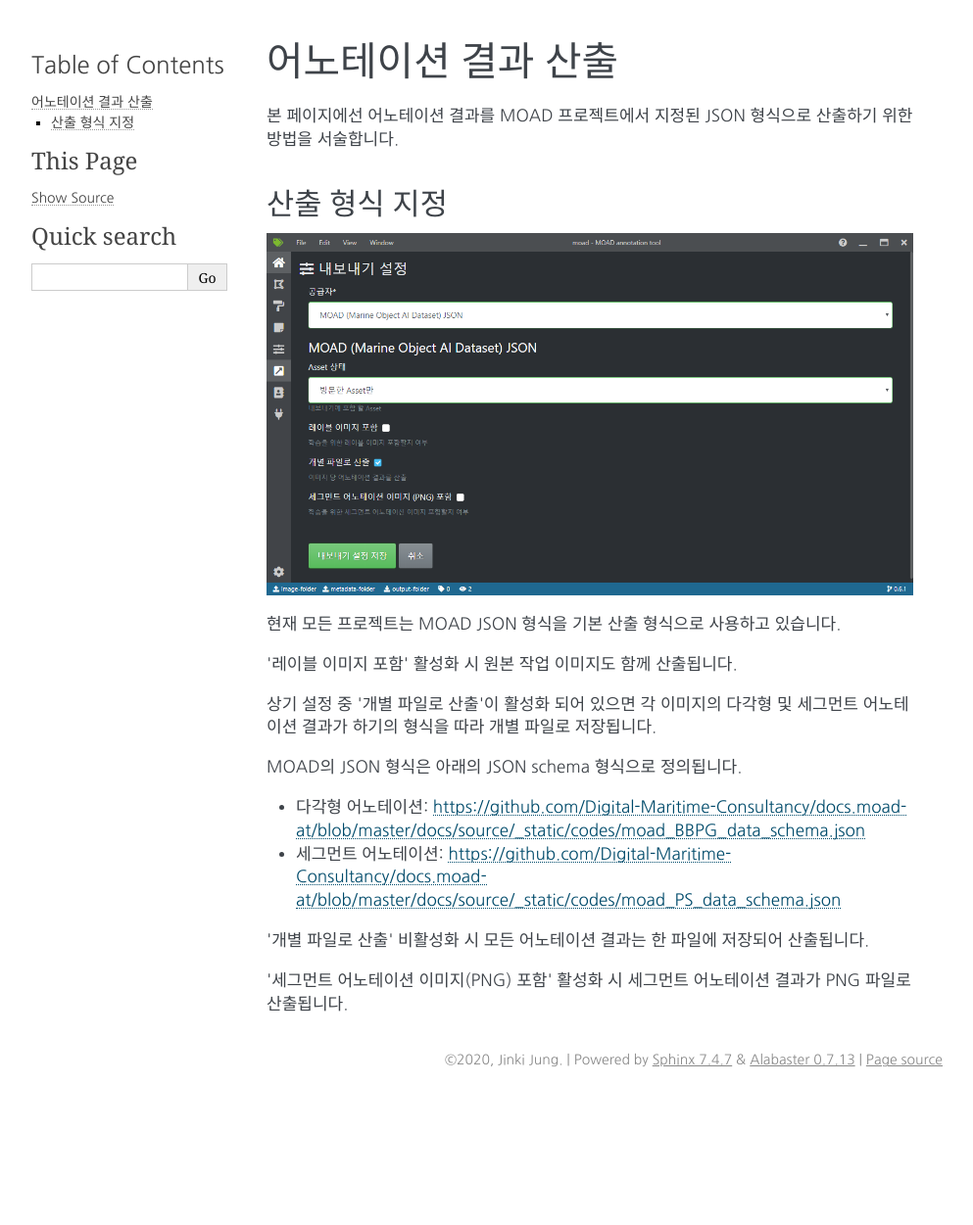
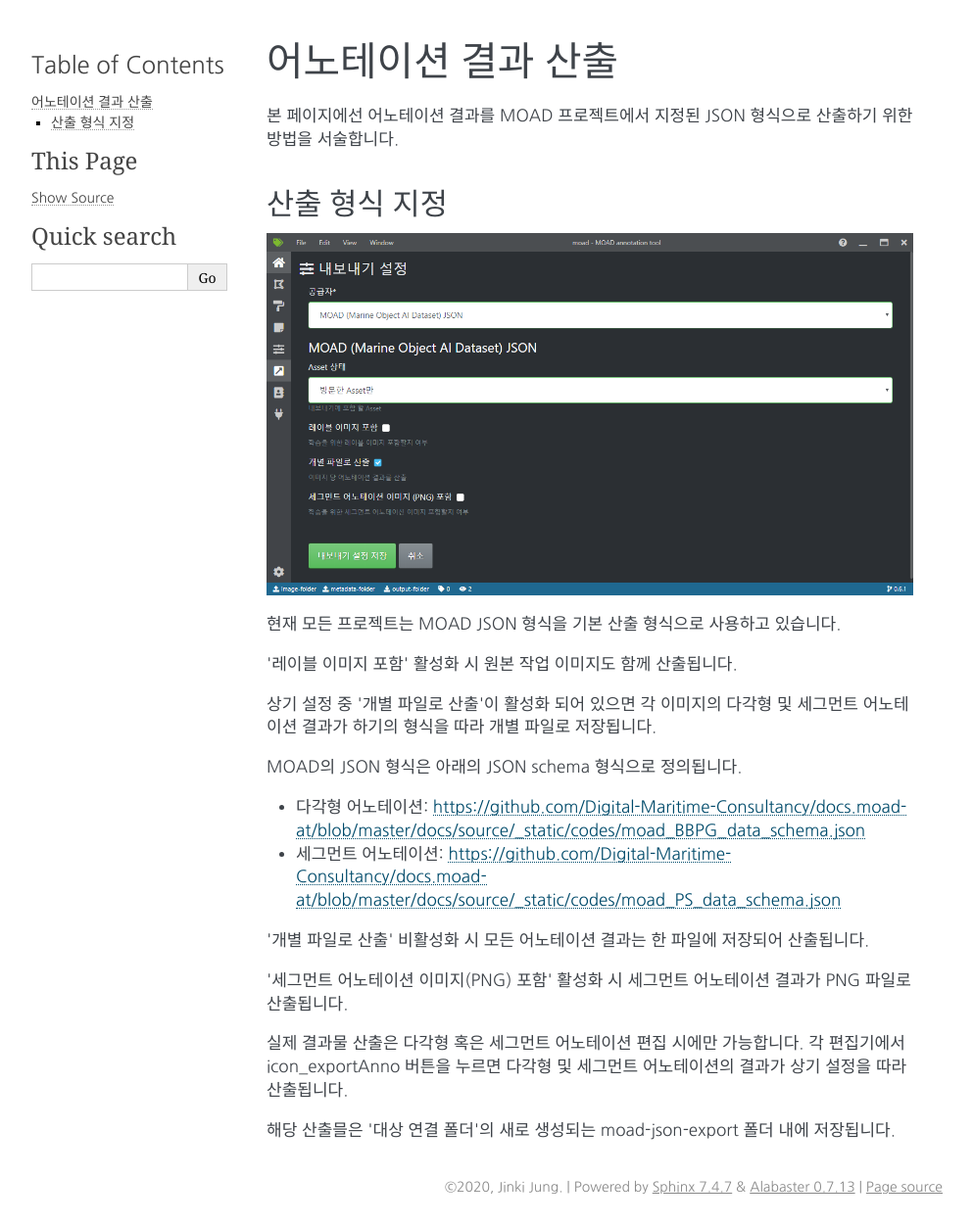
Before and after one commit to Digital-Maritime-Consultancy/docs.moad-at, a Sphinx documentation site: the page built from docs/source/export.rst, in a window 1280 px wide. Shown: the whole page at 98% size, without its empty margins (148-1141 px from the left). Built offline with Sphinx 7.4.7, drawn with Linux system fonts in a browser that asks for light colours; before the commit the page ends 1121 px from its top, so only the background shows below that.

Commit message:
Update export.rst

```diff
--- a/docs/source/export.rst
+++ b/docs/source/export.rst
@@ -29,3 +29,8 @@
 '개별 파일로 산출' 비활성화 시 모든 어노테이션 결과는 한 파일에 저장되어 산출됩니다.
 
 '세그먼트 어노테이션 이미지(PNG) 포함' 활성화 시 세그먼트 어노테이션 결과가 PNG 파일로 산출됩니다.
+
+
+실제 결과물 산출은 다각형 혹은 세그먼트 어노테이션 편집 시에만 가능합니다. 각 편집기에서 icon_exportAnno 버튼을 누르면 다각형 및 세그먼트 어노테이션의 결과가 상기 설정을 따라 산출됩니다.
+
+해당 산출믈은 '대상 연결 폴더'의 새로 생성되는 moad-json-export 폴더 내에 저장됩니다.
```
